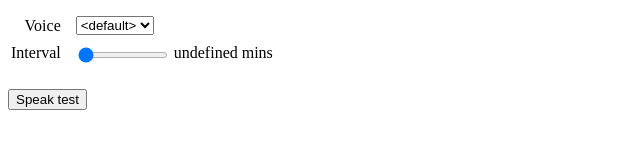
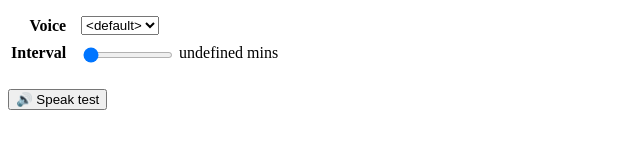
Before and after one commit to yuntan/chime, a browser extension: page options.html in a window 1280 px wide. Shown: the whole page, without its empty margins (0-640 px from the left). Drawn offline with Linux system fonts and the light colour scheme.

Commit message:
update options page design

```diff
--- a/options.html
+++ b/options.html
@@ -7,6 +7,7 @@
     }
     td:first-child {
       text-align: right;
+      font-weight: bold;
       padding-right: 12px;
     }
     input[type=range] {
@@ -38,7 +39,7 @@
       </tr>
     </tbody>
   </table>
-  <button id="speakTest">Speak test</button>
+  <button id="speakTest">🔊 Speak test</button>
 
   <script src="options.js"></script>
 </body>
--- a/options.js
+++ b/options.js
@@ -1,3 +1,5 @@
+'use strict';
+
 const intervals = [5, 15, 30, 60]; // mins
 
 const voiceSelect = document.getElementById('voice'),
```
